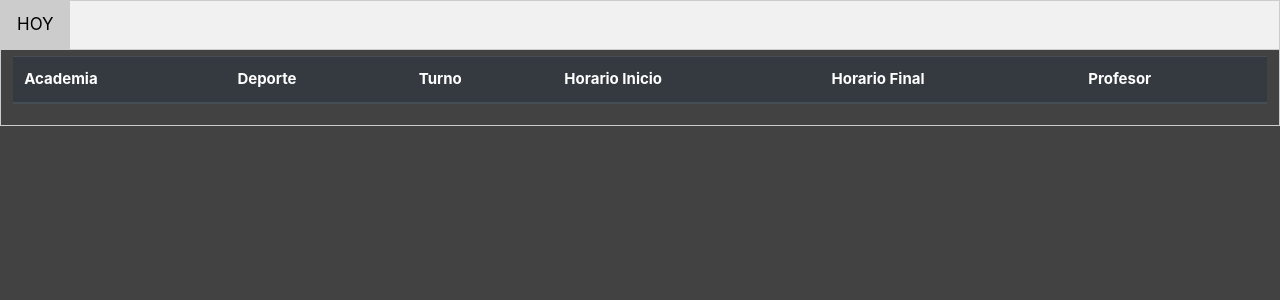
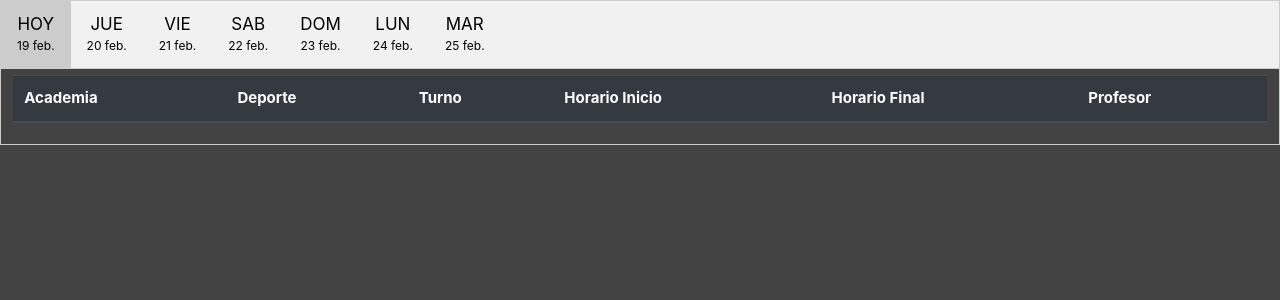
Before and after one commit to cesar214567/munana, a Flask app: template templates/academias.html in a window 1280 px wide. Shown: the part 64-364 px from the top of the page. Run offline with Flask 2, Linux system fonts and the light colour scheme; the template is opened without the code that fills it, so the values that code supplies are empty; some libraries are stand-ins or nearby versions.

Commit message:
Update academias.html

```diff
--- a/templates/academias.html
+++ b/templates/academias.html
@@ -115,12 +115,12 @@ max-height: 10%;
     </div>-->
 <div class="tab">
       <button class="tablinks" onclick="openDay(event, '1')" id="defaultOpen">HOY<br><span id="date"></span></button>
-      <button class="tablinks" onclick="openDay(event, '2')"><span id="day2"></span><br><span id="date1"></span></button>
-      <button class="tablinks" onclick="openDay(event, '3')"><span id="day3"></span><br><span id="date2"></span></button>
-      <button class="tablinks" onclick="openDay(event, '4')"><span id="day4"></span><br><span id="date3"></span></button>
-      <button class="tablinks" onclick="openDay(event, '5')"><span id="day5"></span><br><span id="date4"></span></button>
-      <button class="tablinks" onclick="openDay(event, '6')"><span id="day6"></span><br><span id="date5"></span></button>
-      <button class="tablinks" onclick="openDay(event, '7')"><span id="day7"></span><br><span id="date6"></span></button>
+      <button class="tablinks" onclick="openDay(event, '2')"><span id="day1"></span><br><span id="date1"></span></button>
+      <button class="tablinks" onclick="openDay(event, '3')"><span id="day2"></span><br><span id="date2"></span></button>
+      <button class="tablinks" onclick="openDay(event, '4')"><span id="day3"></span><br><span id="date3"></span></button>
+      <button class="tablinks" onclick="openDay(event, '5')"><span id="day4"></span><br><span id="date4"></span></button>
+      <button class="tablinks" onclick="openDay(event, '6')"><span id="day5"></span><br><span id="date5"></span></button>
+      <button class="tablinks" onclick="openDay(event, '7')"><span id="day6"></span><br><span id="date6"></span></button>
     </div>
 
     <div id="1" class="tabcontent">
@@ -174,12 +174,12 @@ max-height: 10%;
       var months = ["enero.", "feb.", "mar.", "abr.", "mayo.", "jun.", "jul.", "agosto.", "sept.", "oct.", "nov.", "dic."];
       var day = d.getDay();
       var str = "day";
-      for(var x = 1; x<=6; x++){
+      for(var i = 1; i<=6; i++){
           day = d.getDay();
-          if(day + x > 6){
-              document.getElementById(str.concat(x.toString())).innerHTML = days[d.getDay() + x - 6]
+          if(day + i > 6){
+              document.getElementById(str.concat(i.toString())).innerHTML = days[day + i - 7];
           }else{
-              document.getElementById(str.concat(i.toString())).innerHTML = days[d.getDay() + x]
+              document.getElementById(str.concat(i.toString())).innerHTML = days[day + i];
           }
       }
       var date = d.getDate();
```
